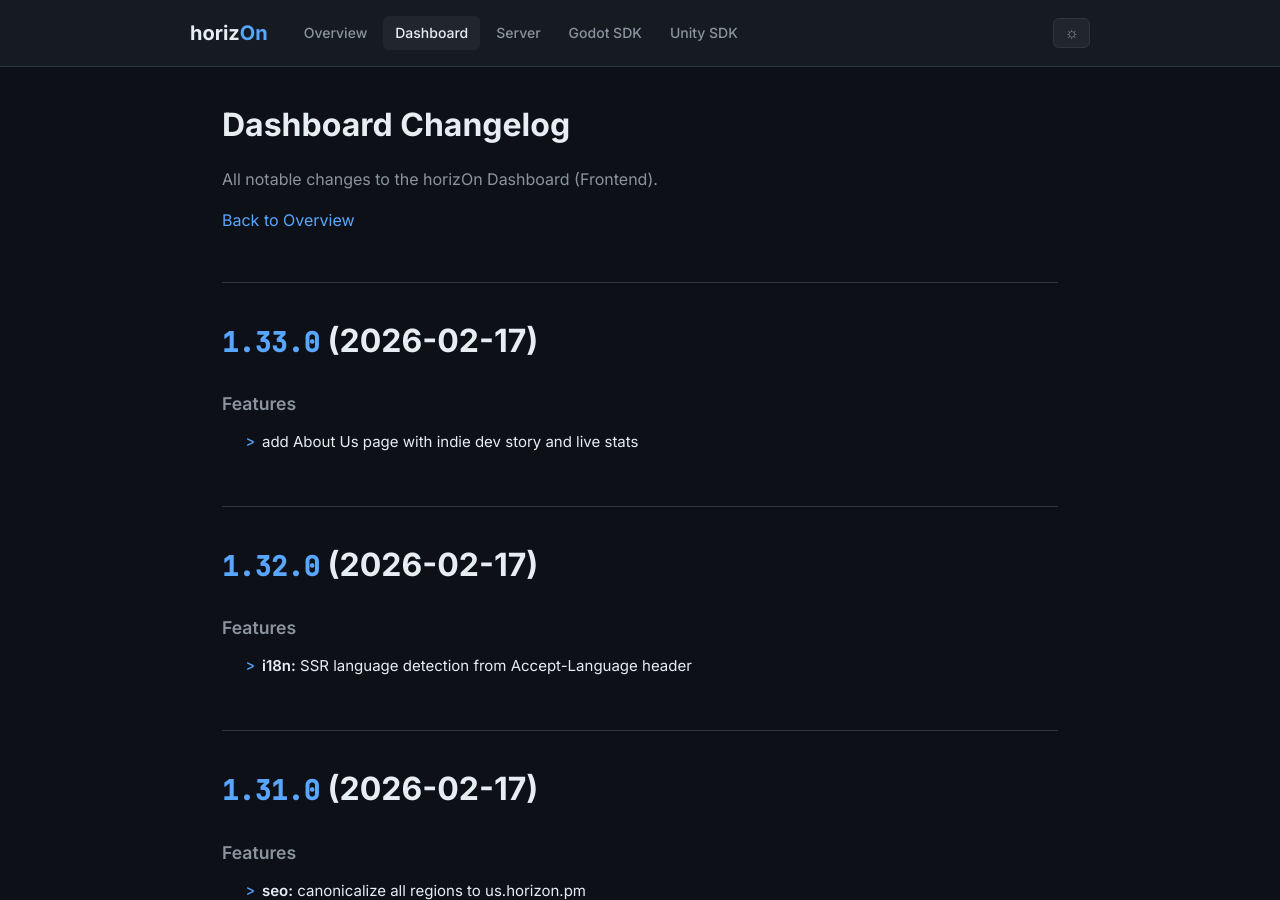
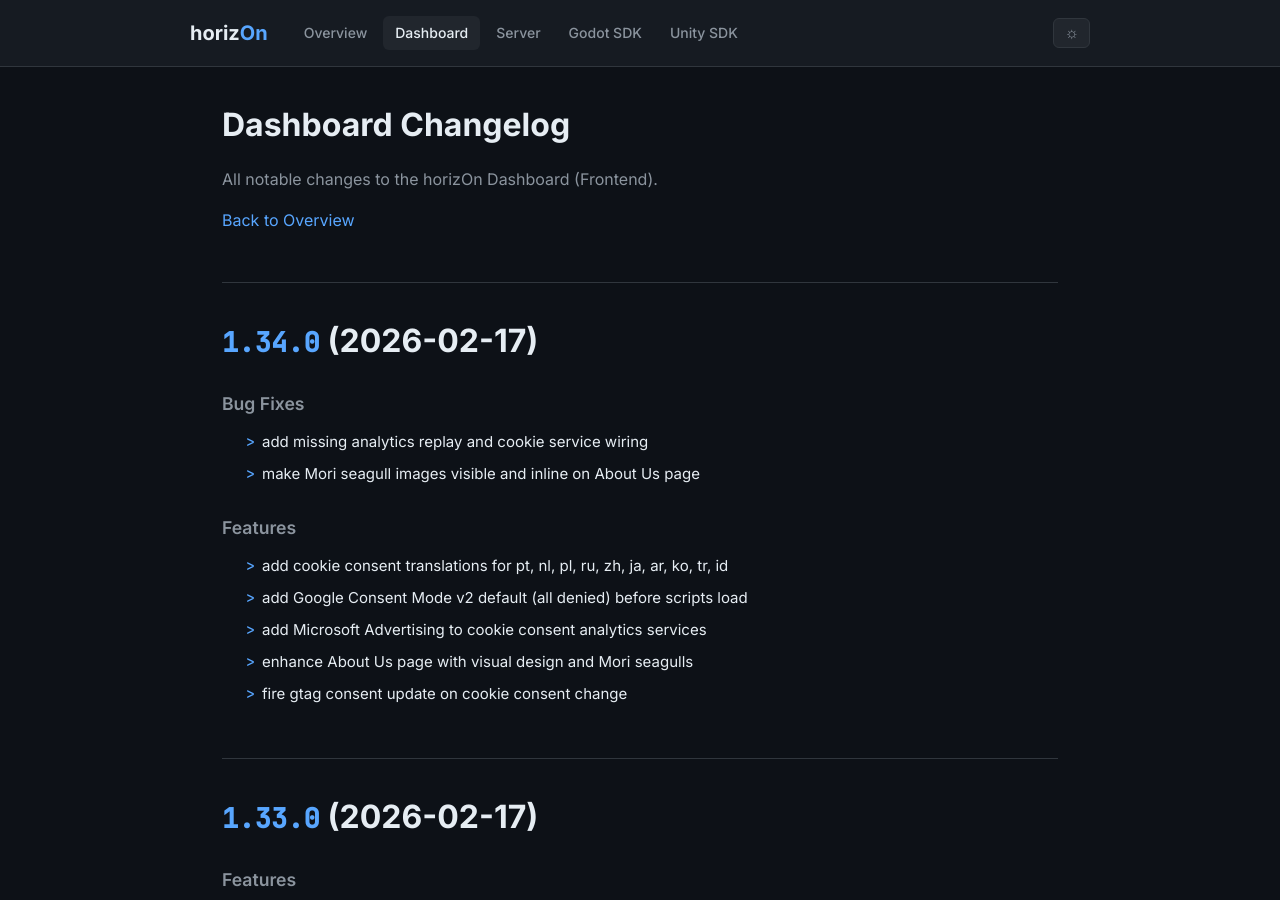
Before and after one commit to ProjectMakersDE/horizOn-Changelog, a Jekyll site: the page built from dashboard-changelog.md, in a window 1280 px wide and 900 px high. Built offline with Jekyll 4.4.1, drawn with Linux system fonts in a browser that asks for light colours.

Commit message:
chore: sync changelogs [skip ci]

```diff
--- a/dashboard-changelog.md
+++ b/dashboard-changelog.md
@@ -8,6 +8,23 @@ title: Dashboard Changelog
 All notable changes to the horizOn Dashboard (Frontend).
 
 [Back to Overview](.)
+
+# [1.34.0](https://github.com/ProjectMakersDE/horizOn-Dashboard/compare/v1.33.0...v1.34.0) (2026-02-17)
+
+
+### Bug Fixes
+
+* add missing analytics replay and cookie service wiring ([69d0c6b](https://github.com/ProjectMakersDE/horizOn-Dashboard/commit/69d0c6b6b78d2fd1a6a36a9dd5052e8673b71e1a))
+* make Mori seagull images visible and inline on About Us page ([bdec386](https://github.com/ProjectMakersDE/horizOn-Dashboard/commit/bdec3868ae37b720dc51a68549525c840e7a5c0e))
+
+
+### Features
+
+* add cookie consent translations for pt, nl, pl, ru, zh, ja, ar, ko, tr, id ([2d79888](https://github.com/ProjectMakersDE/horizOn-Dashboard/commit/2d79888b34b2b93f28bfd39a4cad6a264f723307))
+* add Google Consent Mode v2 default (all denied) before scripts load ([4c71254](https://github.com/ProjectMakersDE/horizOn-Dashboard/commit/4c71254f785262c0f220b7bee4140d9325e849ef))
+* add Microsoft Advertising to cookie consent analytics services ([e1a2169](https://github.com/ProjectMakersDE/horizOn-Dashboard/commit/e1a21693bb00387f305a15e57d26282c4efd2c83))
+* enhance About Us page with visual design and Mori seagulls ([9a1ced7](https://github.com/ProjectMakersDE/horizOn-Dashboard/commit/9a1ced737ff1c9215f1da8693cd48f65d8087dab))
+* fire gtag consent update on cookie consent change ([f8f4041](https://github.com/ProjectMakersDE/horizOn-Dashboard/commit/f8f4041d416b442306f05c0afdc11de642c61b4a))
 
 # [1.33.0](https://github.com/ProjectMakersDE/horizOn-Dashboard/compare/v1.32.0...v1.33.0) (2026-02-17)
 
```
Also changed, not shown: index.md (+1 -1 lines).
